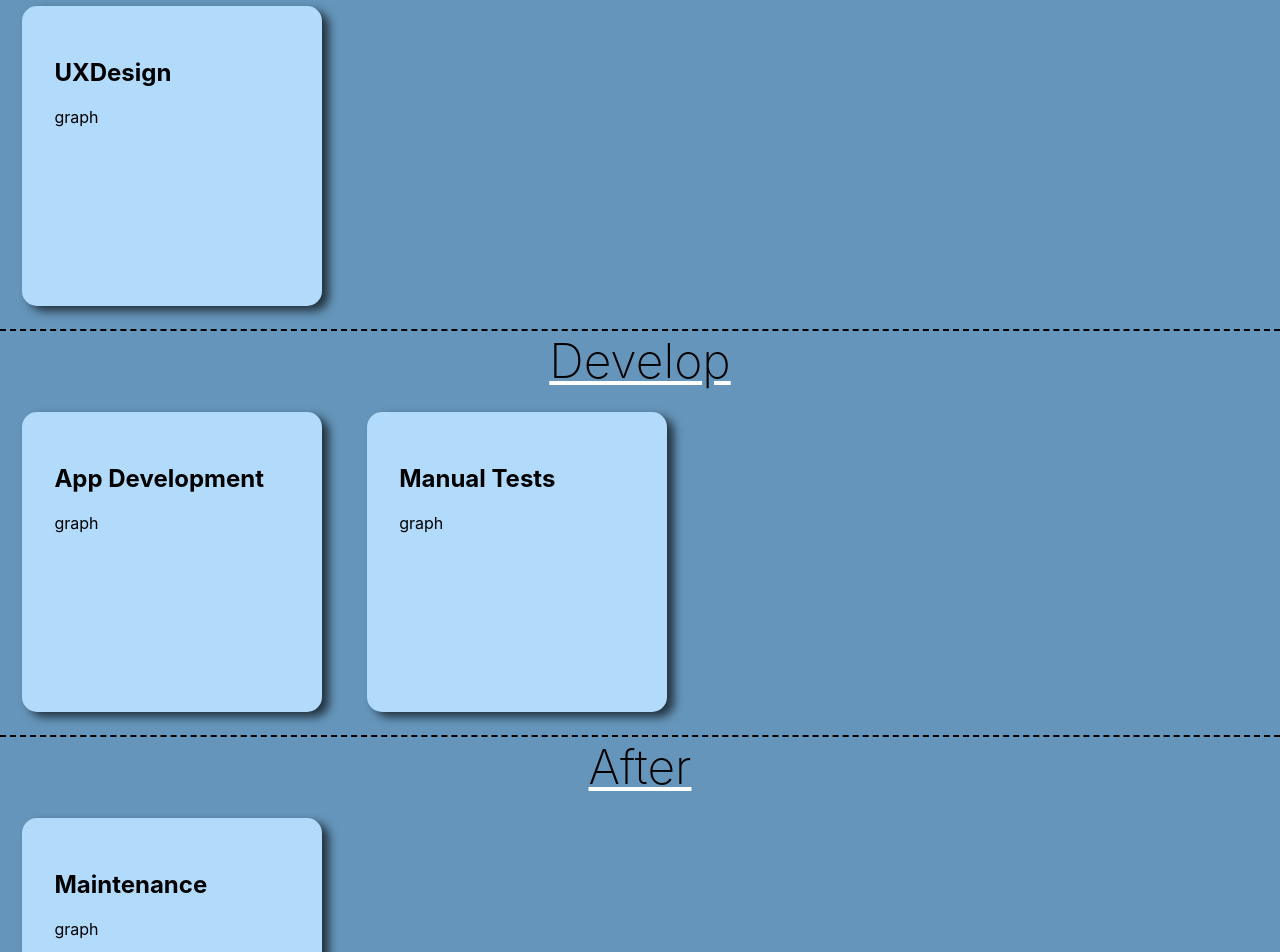
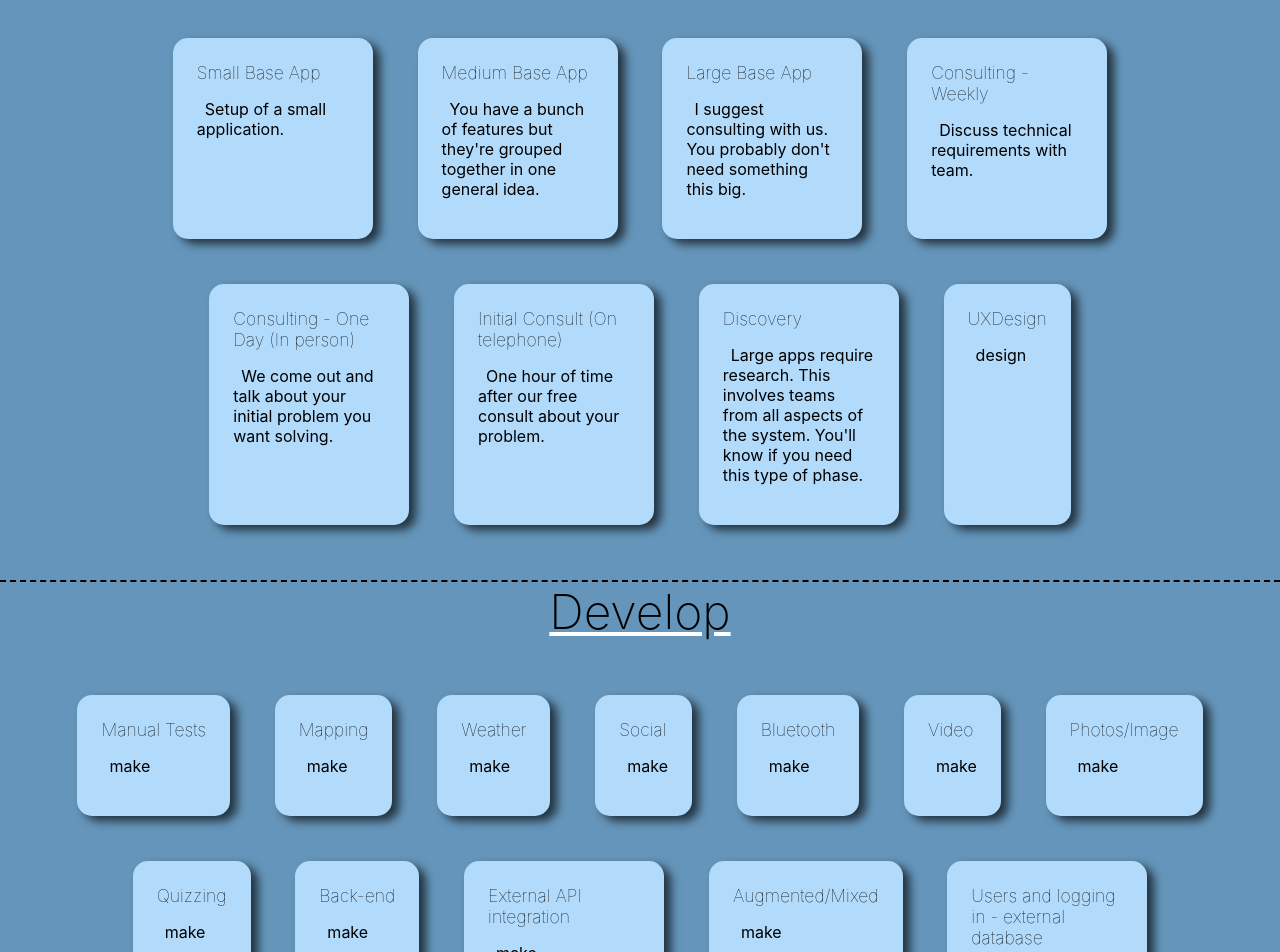
Before and after one commit to gameprogrammingsteven/big-robot-micro-web-main, a Next.js app: page /prices in a window 1280 px wide. Shown: the part 300-1252 px from the top of the page. Built offline with nearby package versions, Linux system fonts and the light colour scheme.

Commit message:
bundle design relatively working

```diff
--- a/components/bundle/bundle.js
+++ b/components/bundle/bundle.js
@@ -4,13 +4,13 @@ import { useEffect } from 'react';
 import classes from './bundle.module.css'
 
 export default function Bundle(props) {
-    const {title, isActive, weeks, onClicked} = props;
+    const { desc, title, isActive, weeks, onClicked } = props;
     return (
-         <div
-         onClick={onClicked}
-         className={`${classes.bundled} ${isActive ? classes.highlighted : ""}`}>
-            <h2>{title}</h2>
-            <p>graph</p>
+        <div
+            onClick={onClicked}
+            className={`${classes.bundled} ${isActive ? classes.highlighted : ""}`}>
+            <h2 className={classes.title}>{title}</h2>
+            <p className={classes.paragraph}>{desc}</p>
         </div>
     );
 }
--- a/components/bundle/bundle.module.css
+++ b/components/bundle/bundle.module.css
@@ -2,16 +2,33 @@
     border-radius: 15px;
     position: relative;
     /* background-color: blue; */
-    width: 300px;
-    height: 300px;
+    max-width: 200px;
+    min-height: 110px;
     display: inline-block;
     color: black;
-    padding: 2rem;
+    padding: 1.5rem;
     background-color: #b1dafb;
     margin: 1.4rem;
     box-shadow: 7px 5px 10px #000A;
 }
 
+.title {
+    margin: 0;
+    padding: 0;
+    font-weight: 100;
+    font-size: 1.1rem;
+}
+
+.paragraph {
+    font-size: 1rem;
+
+}
+
+.paragraph::first-letter {
+    margin-left: 0.5rem;
+}
+
 .highlighted {
-    background-color: greenyellow;
+    background-color: white;
+    border: 3px black solid;
 }
--- a/pages/prices/index.js
+++ b/pages/prices/index.js
@@ -9,12 +9,91 @@ function Prices() {
     const MULTIPLIER_BASIC_APP = 1;
     const MULTIPLIER_COMPLEX_APP = 3.5;
 
+    const [total, setTotal] = useState(0);
+
+
+    /* monthly added */
+    /*
+    Base App/Platform - 5 weeks of time
+    Public api integration - 3.5 weeks
+    BLE - 3 weeks
+    maps - 4 weeks/month (time allotted)
+    weather - 3 weeks.
+    social - 4 weeks.
+    video - 4 weeks.
+    photo - 2 weeks.
+    quizzes - 3 weeks.
+    E-Commerce - 2 weeks
+    Easy Feature - 2 weeks
+    Backend - 5 weeks + maintenance.
+    Logging in - 1.5 weeks. (Firebase). Bigger is own database.
+    Simple Game - 8 weeks.
+    AR/MR - 8 weeks
+    VR - 10 weeks (simple complexity)
+    Large Game - 50 weeks.
+    Enterprise - 5 weeks. (integrate)
+    Maintenance - 2 weeks/month of time.
+    Simple database - 0.5/month.
+    */
+
     //monthly = monthly weeks' worth of hrs like database, maintenance, retainer, blah.
 
     const desSectionArray = [
         {
+            title: "Small Base App",
+            weeks: 2,
+            isActive: false,
+            alwaysOn: true,
+            description: "Setup of a small application.",
+            monthly: 0
+        },
+        {
+            title: "Medium Base App",
+            weeks: 5,
+            isActive: false,
+            alwaysOn: true,
+            description: "You have a bunch of features but they're grouped together in one general idea.",
+            monthly: 0
+        },
+        {
+            title: "Large Base App",
+            weeks: 10,
+            isActive: false,
+            alwaysOn: true,
+            description: "I suggest consulting with us. You probably don't need something this big.",
+            monthly: 0
+        },
+        {
+            title: "Consulting - Weekly",
+            weeks: 1,
+            isActive: false,
+            description: "Discuss technical requirements with team.",
+            monthly: 0
+        },
+        {
+            title: "Consulting - One Day (In person)",
+            weeks: 0.5,
+            isActive: false,
+            description: "We come out and talk about your initial problem you want solving.",
+            monthly: 0
+        },
+        {
+            title: "Initial Consult (On telephone)",
+            weeks: 0.025,
+            isActive: false,
+            description: "One hour of time after our free consult about your problem.",
+            monthly: 0
+        },
+        {
+            title: "Discovery",
+            weeks: 1.4,
+            isActive: false,
+            description: "Large apps require research. This involves teams from all aspects of the system. You'll know if you need this type of phase.",
+            monthly: 0
+        },
+        {
             title: "UXDesign",
-            weeks: 1,
+            weeks: 1.4,
             isActive: false,
             description: "design",
             monthly: 0
@@ -23,15 +102,99 @@ function Prices() {
 
     const appSectionArray = [
         {
-            title: "App Development",
-            weeks: 1,
+            title: "Manual Tests",
+            weeks: 2.5,
+            isActive: false,
+            description: "make",
+            monthly: 1
+        },
+        {
+            title: "Mapping",
+            weeks: 4,
             isActive: false,
             description: "make",
             monthly: 0
         },
         {
-            title: "Manual Tests",
-            weeks: 2.5,
+            title: "Weather",
+            weeks: 3,
+            isActive: false,
+            description: "make",
+            monthly: 0
+        },
+        {
+            title: "Social",
+            weeks: 4,
+            isActive: false,
+            description: "make",
+            monthly: 0
+        },
+        {
+            title: "Bluetooth",
+            weeks: 3,
+            isActive: false,
+            description: "make",
+            monthly: 0
+        },
+        {
+            title: "Video",
+            weeks: 4,
+            isActive: false,
+            description: "make",
+            monthly: 0
+        },
+        {
+            title: "Photos/Image",
+            weeks: 2,
+            isActive: false,
+            description: "make",
+            monthly: 0
+        },
+        {
+            title: "Quizzing",
+            weeks: 2,
+            isActive: false,
+            description: "make",
+            monthly: 0
+        },
+        {
+            title: "Back-end",
+            weeks: 5,
+            isActive: false,
+            description: "make",
+            monthly: 0
+        },
+        {
+            title: "External API integration",
+            weeks: 3.5,
+            isActive: false,
+            description: "make",
+            monthly: 0
+        },
+        {
+            title: "Augmented/Mixed",
+            weeks: 8,
+            isActive: false,
+            description: "make",
+            monthly: 0
+        },
+        {
+            title: "Users and logging in - external database",
+            weeks: 1.5,
+            isActive: false,
+            description: "make",
+            monthly: 0
+        },
+        {
+            title: "Users and logging in - internal/complexity",
+            weeks: 9,
+            isActive: false,
+            description: "make",
+            monthly: 0
+        },
+        {
+            title: "Large Game (no art included)",
+            weeks: 50,
             isActive: false,
             description: "make",
             monthly: 0
@@ -40,24 +203,37 @@ function Prices() {
 
     const maintainingSectionArray = [
         {
-            title: "Maintenance",
+            title: "Retainer",
             weeks: 3,
             isActive: false,
-            description: "bugs",
+            description: "A retainer for keeping us around to fix things",
+            monthly: 1
+        },
+        {
+            title: "Video Services",
+            weeks: 3,
+            isActive: false,
+            description: "We're a video studio. We get get you ready to market and sell.",
             monthly: 1
         },
     ]
 
     const clickedUX = (e) => {
         //  let filteredTitles = activeTitles;
+        let workingArray = null;  //React's render cycle and my function order. It waits until all states updated. Active isn't updated until later
+        //looping. So I need a workaround for now.
         if (activeTitles.includes(e.title)) {
-            setActiveTitles(activeTitles.filter((title) => title !== e.title))
+            const newTitles = activeTitles.filter((title) => title !== e.title)
+            setActiveTitles(newTitles)
+            workingArray = newTitles
         } else {
             activeTitles.push(e.title) //returns items... which isn't string. causes issue if you try to assign on this line.
-            const newTitles = activeTitles.filter((e) => e !== undefined)
-            setActiveTitles(newTitles)
+            // const newTitles = activeTitles.filter((e) => e !== undefined)
+            setActiveTitles(activeTitles)
+            workingArray = activeTitles
         }
-        console.log("Total weeks: " + totalWeeks());
+        totalWeeks(workingArray);
+        //console.log("Total weeks: " + totalWeeks());
     }
 
     const hasTitle = (title) => {
@@ -67,14 +243,17 @@ function Prices() {
     const [activeTitles, setActiveTitles] = useState([]);
 
 
-    const totalWeeks = () => {
+    const totalWeeks = (workingArray) => {
         let amount = 0;
         const featuresArrayFlattened = [...desSectionArray, ...appSectionArray, ...maintainingSectionArray];
         featuresArrayFlattened.forEach(e => {
-            if (hasTitle(e.title)) {
+            if (workingArray.includes(e.title)) {
                 amount += e.weeks
             }
         });
+        setTotal(amount);
+        console.log("total arr: " + activeTitles);
+        console.log("Amount: " + amount);
         //reducer had objects return. Likely due to using array differently than example.
         return amount;
     }
@@ -82,12 +261,14 @@ function Prices() {
     const getBundleFor = (dataItem) => {
         return (
             <Bundle title={dataItem.title} weeks={dataItem.weeks} isActive={hasTitle(dataItem.title)}
-                onClicked={() => { clickedUX(dataItem) }} key={dataItem.title} />
+                onClicked={() => { clickedUX(dataItem) }} desc={dataItem.description} key={dataItem.title} />
         );
     } //todo find items at other calc
+
+    // total = totalWeeks;
     return <>
         <div className={classes.pageDesignHeading}>
-            <h2 className={classes.pageTextHEading}>Design the App</h2>
+            <h2 className={classes.pageTextHeading}>Estimated Initial Costs: ${Math.ceil(total * hoursPerWeek * pricePerHour)}</h2>
         </div>
 
         <div className={classes.calcContainer}>
@@ -95,7 +276,7 @@ function Prices() {
                 <div className={classes.packageHeading}>
                     Develop
                 </div>
-                <div>
+                <div className={classes.packageList}>
                     {desSectionArray.map((e) => getBundleFor(e))}
                 </div>
                 <div className={classes.divider}></div>
@@ -104,7 +285,7 @@ function Prices() {
                 <div className={classes.packageHeading}>
                     Develop
                 </div>
-                <div>
+                <div className={classes.packageList}>
                     {appSectionArray.map((e) => getBundleFor(e))}
                 </div>
                 <div className={classes.divider}></div>
@@ -112,7 +293,7 @@ function Prices() {
             <div className={classes.packageSection}>
                 <div className={classes.packageHeading}>
                     After</div>
-                <div>
+                <div className={classes.packageList}>
                     {maintainingSectionArray.map((e) => getBundleFor(e))}
                 </div>
             </div>
@@ -120,27 +301,4 @@ function Prices() {
     </>
 }
 
-/* monthly added */
-/*
-Base App/Platform - 5 weeks of time
-Public api integration - 3.5 weeks
-BLE - 3 weeks
-maps - 4 weeks/month (time allotted)
-weather - 3 weeks.
-social - 4 weeks.
-video - 4 weeks.
-photo - 2 weeks.
-quizzes - 3 weeks.
-E-Commerce - 2 weeks
-Easy Feature - 2 weeks
-Backend - 5 weeks + maintenance.
-Logging in - 1.5 weeks. (Firebase). Bigger is own database.
-Simple Game - 8 weeks.
-AR/MR - 8 weeks
-VR - 10 weeks (simple complexity)
-Large Game - 50 weeks.
-Enterprise - 5 weeks. (integrate)
-Maintenance - 2 weeks/month of time.
-Simple database - 0.5/month.
-*/
 export default Prices;
--- a/pages/prices/prices.module.css
+++ b/pages/prices/prices.module.css
@@ -14,6 +14,13 @@
     background-color: #b1dafb;
     height: 5rem;
     text-align: center;
+}
+
+.packageList {
+    display: flex;
+    flex-wrap: wrap;
+    margin: 2rem 2rem;
+    justify-content: center;
 }
 
 .packageSection {
```
